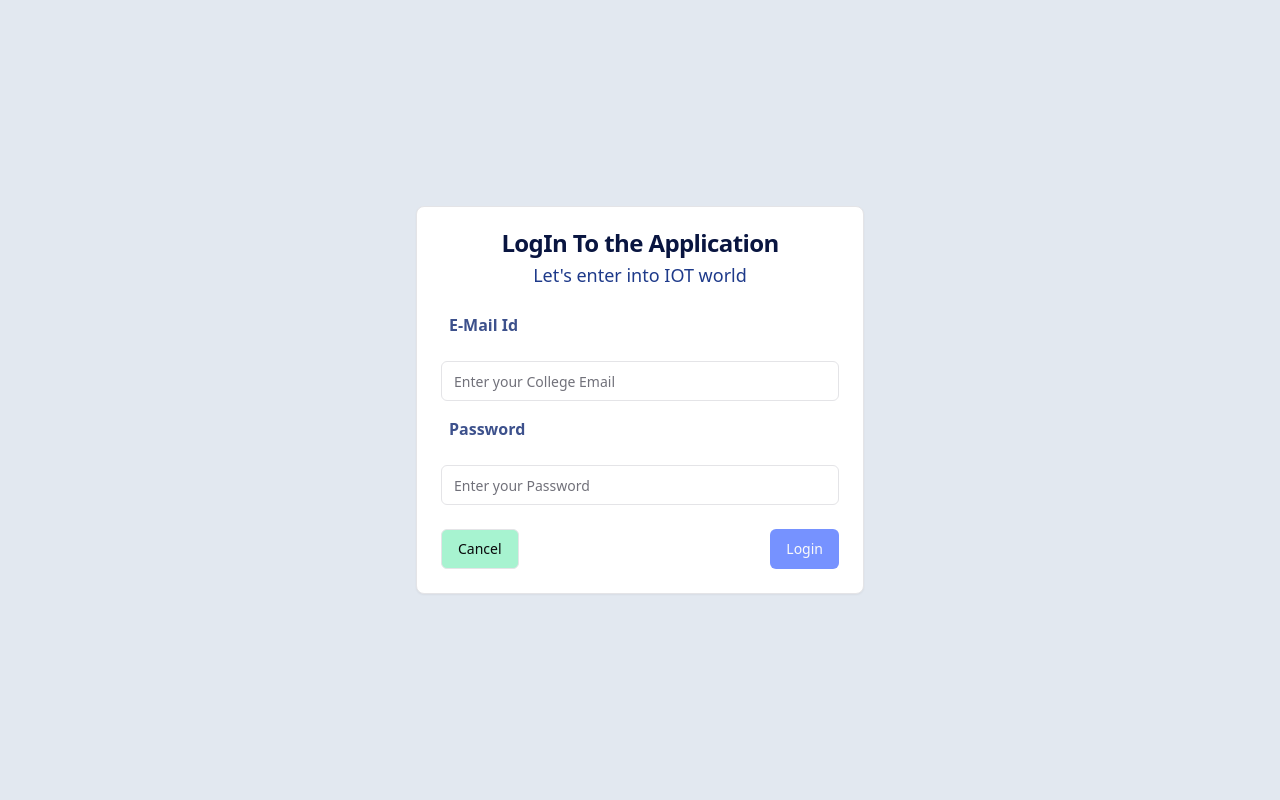
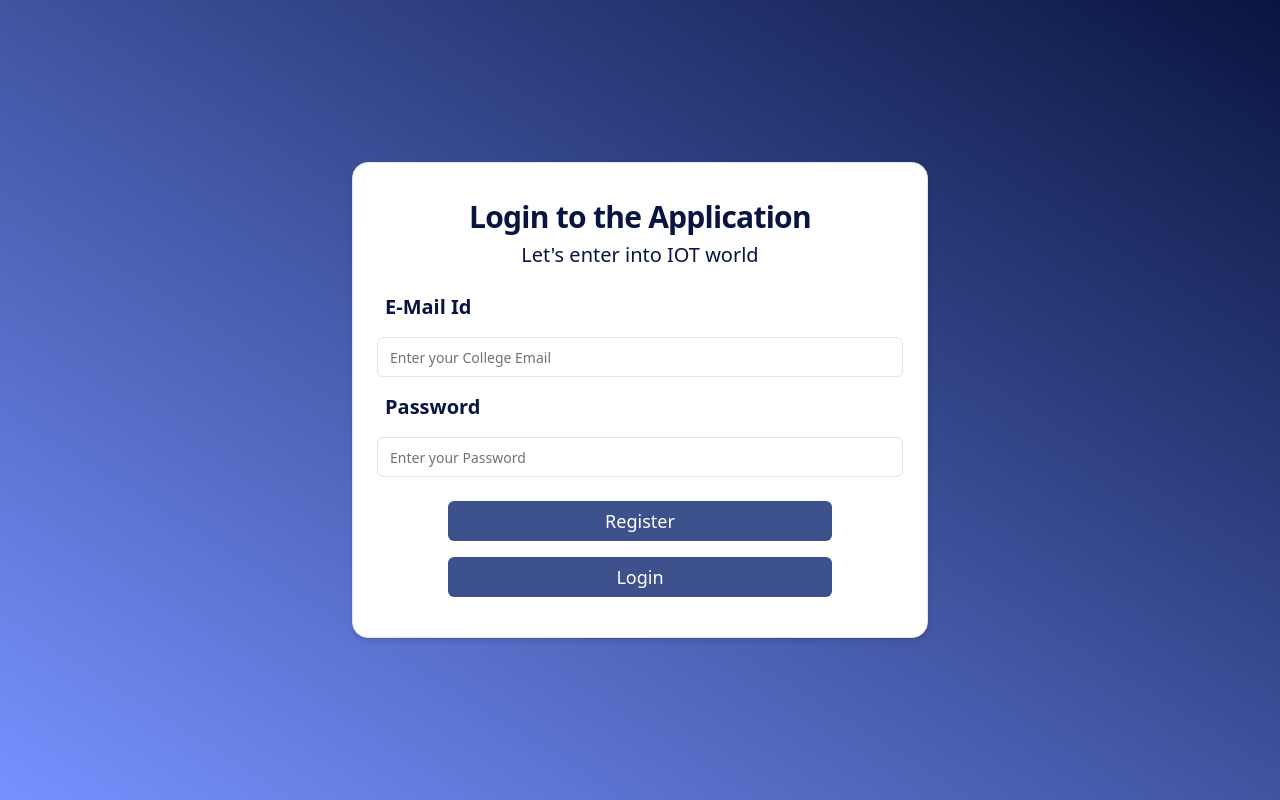
Before and after one commit to PRIYANKAec/Full_Stack_IOT_Web_Application, a React (Vite) app in the folder frontend/: page /login in a window 1280 px wide. Built offline with nearby package versions, Linux system fonts and the light colour scheme; no server answers.

Commit message:
completed login page[KAVI-ADD]

```diff
--- a/frontend/package.json
+++ b/frontend/package.json
@@ -23,6 +23,8 @@
     "react-hook-form": "^7.54.2",
     "react-icons": "^5.4.0",
     "react-router-dom": "^7.1.4",
+    "react-spinners": "^0.15.0",
+    "react-toastify": "^11.0.3",
     "tailwind-merge": "^2.2.2",
     "tailwindcss-animate": "^1.0.7"
   },
--- a/frontend/src/context/AuthContext.jsx
+++ b/frontend/src/context/AuthContext.jsx
@@ -7,6 +7,7 @@ const AuthContext = createContext();
 export const AuthProvider = ({ children }) => {
   const [user, setUser] = useState(null);
   const [loading, setLoading] = useState(true);
+  const [error, setError] = useState(null);
 
   useEffect(() => {
     const storedUser = localStorage.getItem('user');
@@ -18,25 +19,35 @@ export const AuthProvider = ({ children }) => {
 
   const login = async (userData) => {
     try {
+      setLoading(true);
       const response = await api.post('/api/users/signin', userData);
       saveToken(response.data.data.token);
       const user = response.data.data.user;
       setUser(user);
       localStorage.setItem('user', JSON.stringify(user));
+      setError(null);
     } catch (error) {
       console.error('Login failed:', error);
+      setError((error.response?.data?.message + ": " + error.response?.data?.data) || 'Login failed');
+    } finally {
+      setLoading(false);
     }
   };
 
   const register = async (userData) => {
     try {
+      setLoading(true);
       const response = await api.post('/api/users/register', userData);
       saveToken(response.data.data.token);
       const newUser = response.data.data.newUser;
       setUser(newUser);
       localStorage.setItem('user', JSON.stringify(newUser));
+      setError(null);
     } catch (error) {
       console.error('Registration failed:', error);
+      setError((error.response?.data?.message + ": " + error.response?.data?.data) || 'Login failed');
+    } finally {
+      setLoading(false);
     }
   };
 
@@ -47,7 +58,7 @@ export const AuthProvider = ({ children }) => {
   };
 
   return (
-    <AuthContext.Provider value={{ user, login, logout, loading }}>
+    <AuthContext.Provider value={{ user, login, register, logout, loading, error }}>
       {children}
     </AuthContext.Provider>
   );
--- a/frontend/src/pages/Auth/Login.jsx
+++ b/frontend/src/pages/Auth/Login.jsx
@@ -1,4 +1,4 @@
-import React, { useState } from "react";
+import React, { useEffect, useState } from "react";
 import { useForm } from 'react-hook-form';
 import { useNavigate } from 'react-router-dom';
 import { useAuth } from '../../context/AuthContext';
@@ -13,11 +13,28 @@ import {
   CardHeader,
   CardTitle,
 } from "@/components/ui/card";
+import { ToastContainer, toast } from 'react-toastify';
+import 'react-toastify/dist/ReactToastify.css';
+import { ClipLoader } from 'react-spinners';
 
 const Login = () => {
   const { register, handleSubmit, formState: { errors } } = useForm();
-  const { login } = useAuth();
+  const { login, error, loading } = useAuth();
   const navigate = useNavigate();
+
+  useEffect(() => {
+    if (error) {
+      toast.error(error, {
+        position: "top-center",
+        autoClose: 5000,
+        hideProgressBar: false,
+        closeOnClick: true,
+        pauseOnHover: true,
+        draggable: true,
+        progress: undefined,
+      });
+    }
+  }, [error]);
 
   const onSubmit = async (data) => {
     try {
@@ -29,38 +46,45 @@ const Login = () => {
   };
 
   return (
-    <div className="flex justify-center items-center min-h-screen bg-slate-200">
-      <Card className="w-full max-w-md">
+    <div className="flex justify-center items-center h-screen bg-gradient-to-tr from-custom-cornflowerBlue to-custom-deepBlue p-4">
+      <Card className="w-full max-w-md md:max-w-lg lg:max-w-xl bg-white shadow-md rounded-2xl">
         <CardHeader>
-          <CardTitle className="flex justify-center text-custom-deepBlue">LogIn To the Application</CardTitle>
-          <CardDescription className="text-blue-900 text-lg flex justify-center">Let's enter into IOT world</CardDescription>
+          <CardTitle className="flex justify-center text-2xl md:text-3xl lg:text-3xl text-custom-deepBlue pt-3">Login to the Application</CardTitle>
+          <CardDescription className="text-custom-deepBlue text-lg md:text-xl lg:text-xl font-medium flex justify-center">Let's enter into IOT world</CardDescription>
         </CardHeader>
         <CardContent>
-          <form id="loginForm" className="text-custom-softBlue" onSubmit={handleSubmit(onSubmit)}>
+          <form id="loginForm" className="text-custom-deepBlue" onSubmit={handleSubmit(onSubmit)}>
             <div className="grid w-full items-center gap-4">
-              <Label className="block font-bold mb-2 text-base px-2">E-Mail Id</Label>
+              <Label className="block font-bold text-base md:text-lg lg:text-xl px-2">E-Mail Id</Label>
               <Input
                 type="email"
                 {...register('email', { required: 'Email is required' })}
                 placeholder="Enter your College Email"
               />
-              {errors.email && <p className="text-red-500">{errors.email.message}</p>}
+              {errors.email && <p className="flex justify-end pr-3 text-red-500 mt-0 text-sm md:text-base lg:text-lg">{errors.email.message}</p>}
 
-              <Label className="block font-bold mb-2 text-base px-2">Password</Label>
+              <Label className="block font-bold text-base md:text-lg lg:text-xl px-2">Password</Label>
               <Input
                 type="password"
                 {...register('password', { required: 'Password is required' })}
                 placeholder="Enter your Password"
               />
-              {errors.password && <p className="text-red-500">{errors.password.message}</p>}
+              {errors.password && <p className="flex justify-end pr-3 text-red-500 mt-0 text-sm md:text-base lg:text-lg">{errors.password.message}</p>}
             </div>
           </form>
         </CardContent>
-        <CardFooter className="flex justify-between">
-          <Button variant="outline" className="bg-emerald-200">Cancel</Button>
-          <Button type="submit" form="loginForm" className="bg-custom-cornflowerBlue">Login</Button>
+        <CardFooter className="flex flex-col space-y-4 mb-4">
+          <Button
+            className="w-full md:w-72 lg:w-96 bg-custom-softBlue text-white hover:bg-custom-deepBlue md:text-lg"
+            onClick={() => navigate('/register')}
+          >Register</Button>
+          <Button type="submit" form="loginForm" className="w-full md:w-72 lg:w-96 bg-custom-softBlue text-white hover:bg-custom-deepBlue md:text-lg">
+          {loading && <ClipLoader color="#FFFFF" loading={loading} size={35} />}
+          {!loading && 'Login'}
+          </Button>
         </CardFooter>
       </Card>
+      <ToastContainer />
     </div>
   );
 }
```
Also changed, not shown: 1 other file (tests, documents, lock files or other folders).
